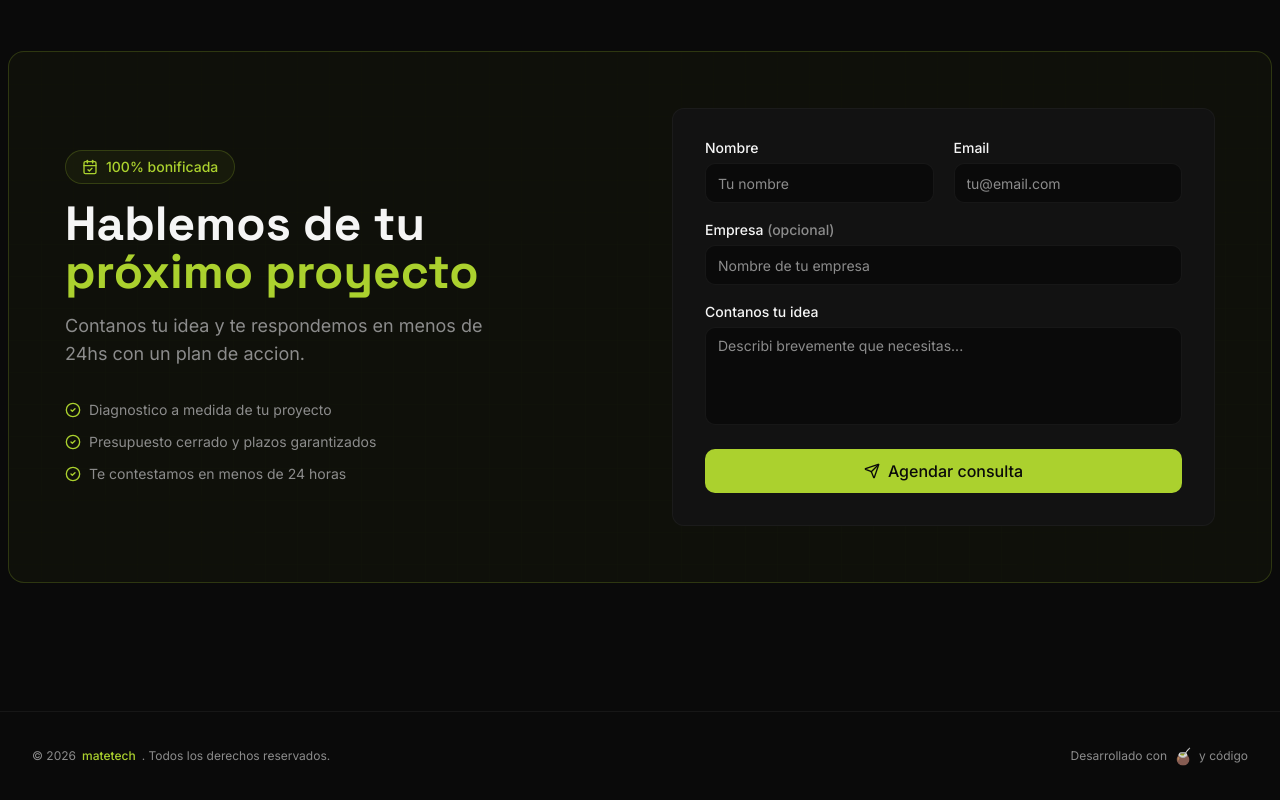
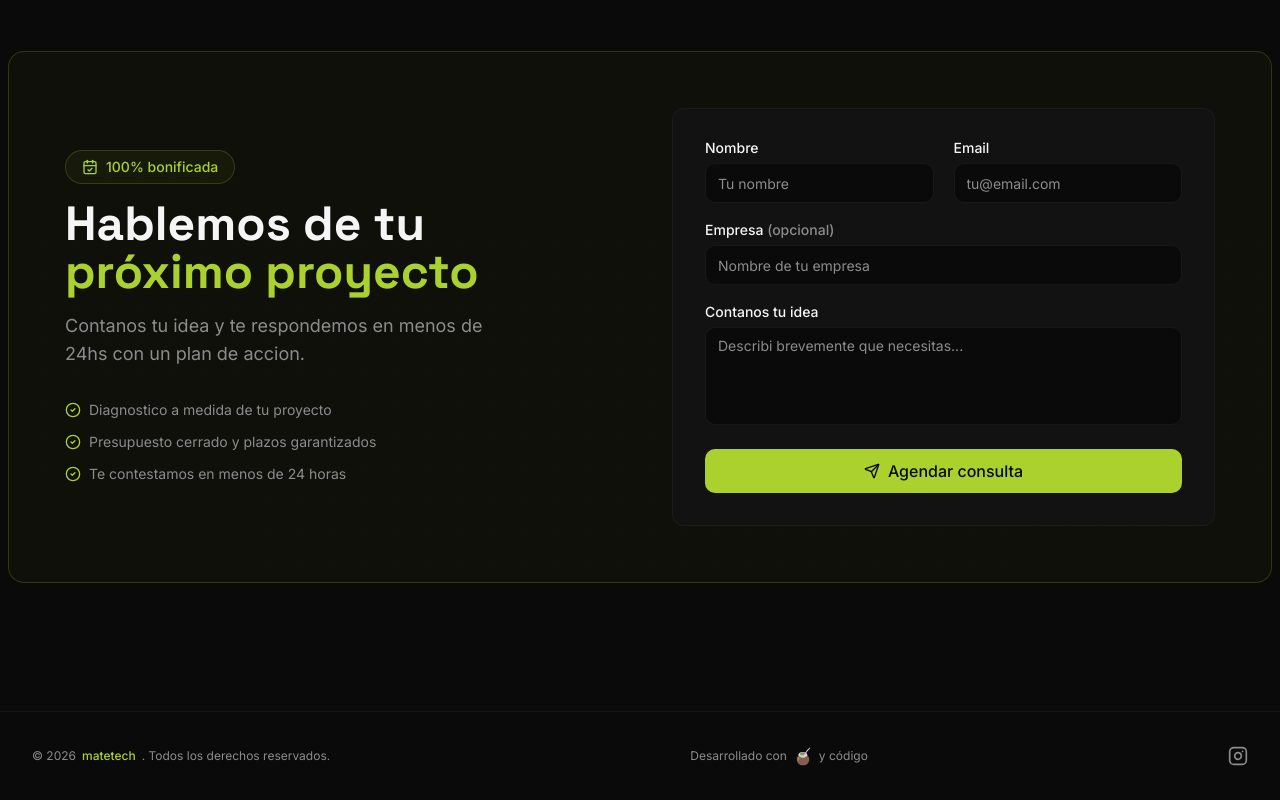
Before and after one commit to mathyled/matetech, a Next.js app: page / in a window 1280 px wide. Shown: the part 4586-5386 px from the top of the page. Built offline with nearby package versions, Linux system fonts and the light colour scheme.

Commit message:
feat: add instagram link to footer

```diff
--- a/components/footer.tsx
+++ b/components/footer.tsx
@@ -1,4 +1,5 @@
 import Image from "next/image"
+import { Instagram } from "lucide-react"
 
 export function Footer() {
   return (
@@ -21,6 +22,17 @@
           </span>
           {" y código"}
         </p>
+        <div className="flex items-center gap-4">
+          <a
+            href="https://www.instagram.com/matetechok/"
+            target="_blank"
+            rel="noopener noreferrer"
+            className="text-muted-foreground transition-colors hover:text-primary"
+            aria-label="Instagram"
+          >
+            <Instagram className="h-5 w-5" />
+          </a>
+        </div>
       </div>
     </footer>
   )
```
